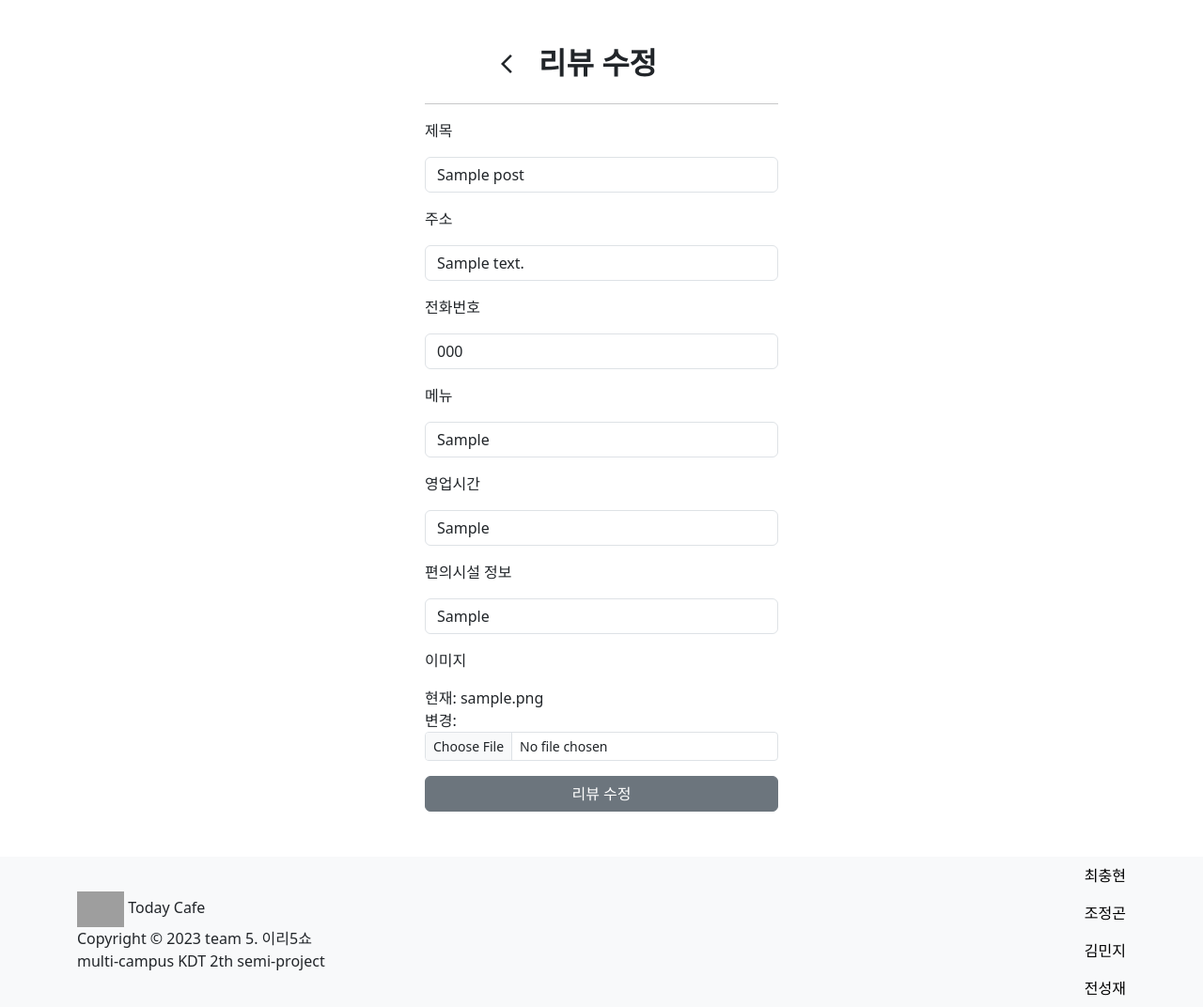
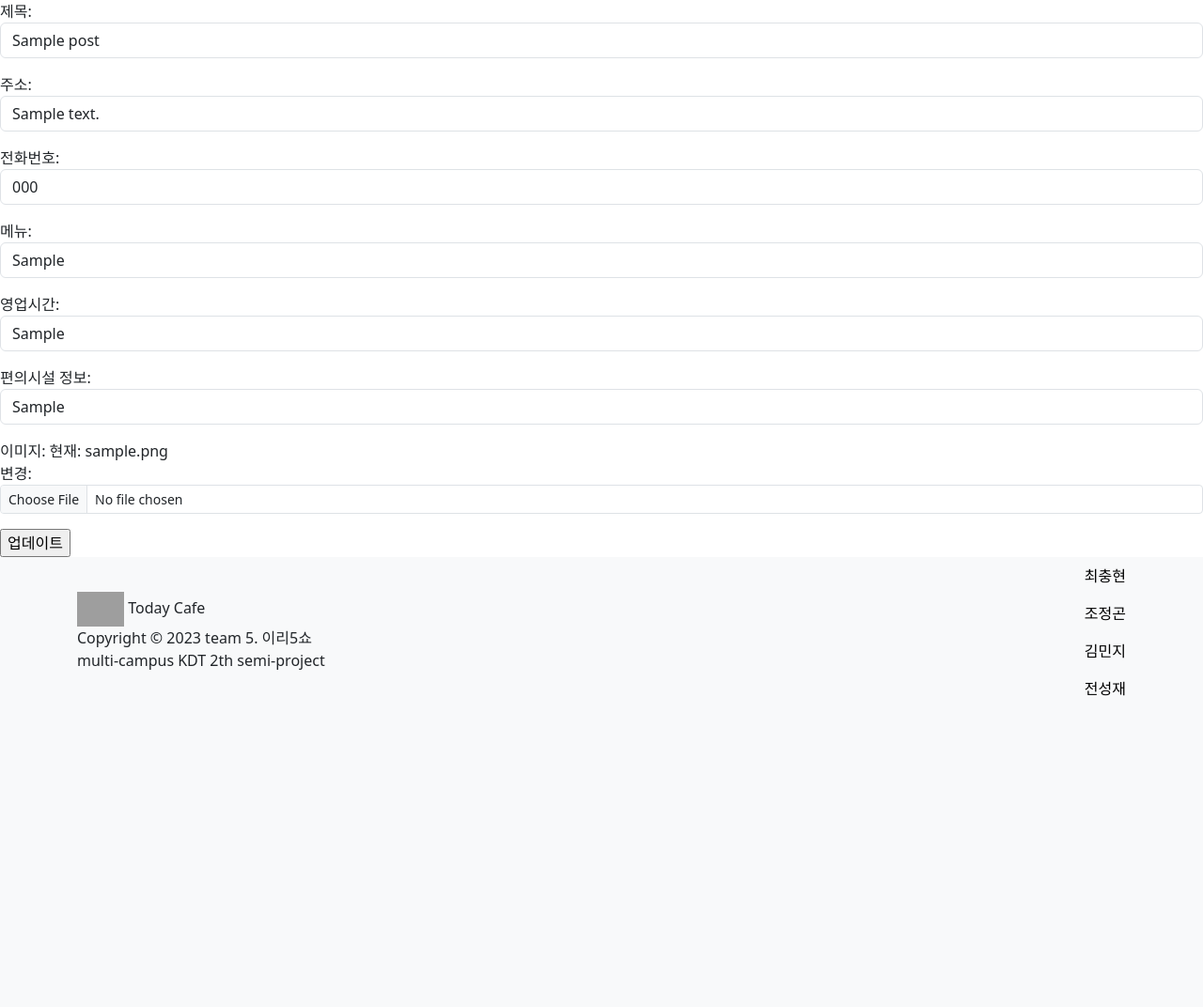
Before and after one commit to JeonggonCho/Today-Cafe, a Django app: page /posts/1/update/ in a window 1280 px wide. Shown: the part 64-1136 px from the top of the page at 94% size. After the commit the page ends 805 px from the top, so only its background shows below. Run offline with Django 3.2, Linux system fonts and the light colour scheme; a user stored in the database is signed in; tables that the repository leaves empty hold one stand-in row (values such as "Sample post"); grey boxes are pictures that could not be loaded.

Commit message:
Docs posts/update.html by jeonggon

```diff
--- a/posts/templates/posts/update.html
+++ b/posts/templates/posts/update.html
@@ -3,32 +3,13 @@
 
 
 {% block style %}
-<link rel="stylesheet" href="{% static 'posts/css/create.css' %}">
 {% endblock style %}
 
 
 {% block content %}
-  <main>
-    <div class="container my-5 create_form">
-      <div class="d-flex align-items-center justify-content-center gap-3 mb-3 me-5">
-        <a href="{% url 'posts:post' post.pk %}">
-          <span class="material-symbols-outlined">
-            arrow_back_ios
-          </span>
-        </a>
-        <h2><strong>리뷰 수정</strong></h2>
-      </div>
-      <hr>
-      <form action="{% url 'posts:update' post.pk %}" method="POST" enctype='multipart/form-data'>
-        {% csrf_token %}
-        {% for field in form %}
-          <div>
-            <p>{{ field.label }}</p>
-            <p>{{ field }}</p>
-        </div>
-        {% endfor %}
-        <input type="submit" class="btn btn-secondary create--submit_btn" value="리뷰 수정"></input>
-      </form>
-    </div>
-  </main>
+  <form action="{% url 'posts:update' post.pk review.pk %}" method="POST" enctype="multipart/form-data">
+    {% csrf_token %}
+    {{ form.as_p }}
+    <input type="submit" value="업데이트">
+  </form>
 {% endblock content %}
```
